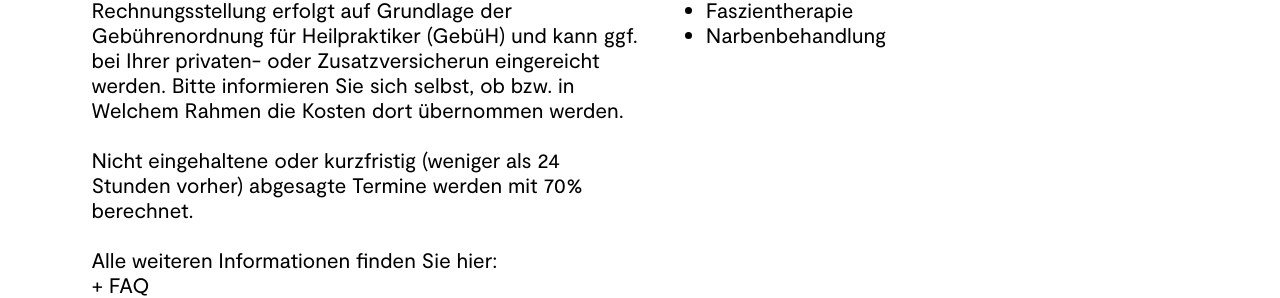
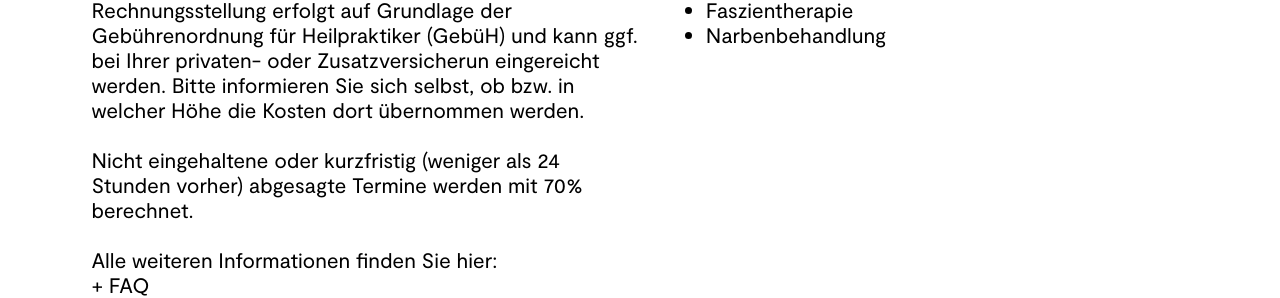
Before and after one commit to loehr-physiotherapie/loehr-physiotherapie.github.io, a Jekyll site: the page built from heilpraktiker.html, in a window 1280 px wide and 900 px high. Shown: the part 566-864 px from the top of the window. Built offline with Jekyll 4.4.1, drawn with Linux system fonts in a browser that asks for light colours; some of the changed text lies outside the part shown.

Commit message:
Updated 'heilpraktiker.html' via CloudCannon

```diff
--- a/heilpraktiker.html
+++ b/heilpraktiker.html
@@ -18,7 +18,7 @@ permalink: /heilpraktiker/
                     <p>45 Min: 65 &euro;</p>
                     <p>30 Min: 45 &euro;</p>
                     <p>&nbsp;</p>
-                    <p>Heilpraktikerleistungen sind Privatleistungen. Die Rechnungsstellung erfolgt auf Grundlage der Geb&uuml;hrenordnung f&uuml;r Heilpraktiker (Geb&uuml;H) und kann ggf. bei Ihrer privaten- oder Zusatzversicherun eingereicht werden. Bitte informieren Sie sich selbst, ob bzw. in Welchem Rahmen die Kosten dort &uuml;bernommen werden.&nbsp;</p>
+                    <p>Heilpraktikerleistungen sind Privatleistungen. Die Rechnungsstellung erfolgt auf Grundlage der Geb&uuml;hrenordnung f&uuml;r Heilpraktiker (Geb&uuml;H) und kann ggf. bei Ihrer privaten- oder Zusatzversicherun eingereicht werden. Bitte informieren Sie sich selbst, ob bzw. in welcher H&ouml;he die Kosten dort &uuml;bernommen werden.&nbsp;</p>
                     <p>&nbsp;</p>
                     <p>Nicht eingehaltene oder kurzfristig (weniger als 24 Stunden vorher) abgesagte Termine werden mit 70% berechnet.</p>
                     <p>&nbsp;</p>
```
